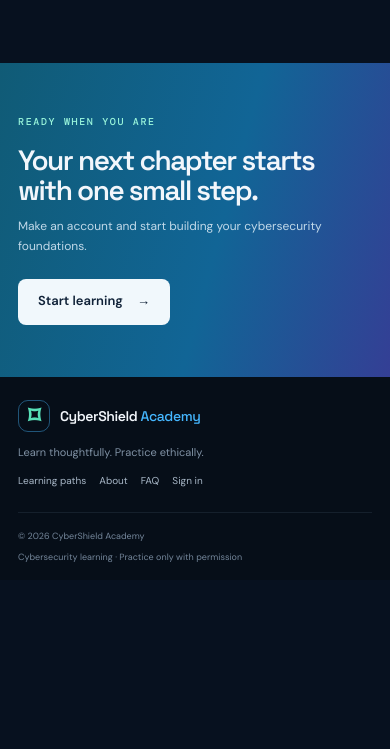
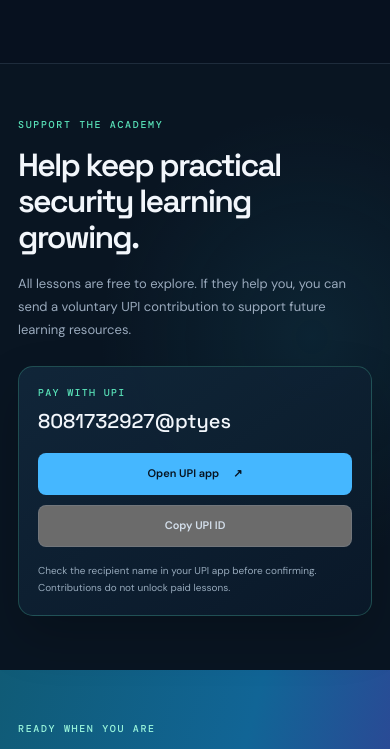
Before and after one commit to vipinyadav885817-wq/CyberShield-Academy, a plain HTML site: page index.html in a window 390 px wide. Shown: the part 4176-4925 px from the top of the page. Before the commit the page ends 4756 px from the top, so only its background shows below. Drawn offline with nearby package versions, Linux system fonts and the light colour scheme.

Commit message:
Add UPI support contribution option

```diff
--- a/index.html
+++ b/index.html
@@ -145,6 +145,25 @@
             </div>
         </section>
 
+        <section class="support-section" id="support">
+            <div class="section-wrap support-wrap">
+                <div class="support-copy">
+                    <p class="eyebrow">SUPPORT THE ACADEMY</p>
+                    <h2>Help keep practical security learning growing.</h2>
+                    <p>All lessons are free to explore. If they help you, you can send a voluntary UPI contribution to support future learning resources.</p>
+                </div>
+                <div class="support-card">
+                    <span class="support-card-label">PAY WITH UPI</span>
+                    <strong class="support-upi-id">8081732927@ptyes</strong>
+                    <div class="support-actions">
+                        <a class="button button-primary" href="upi://pay?pa=8081732927%40ptyes&amp;cu=INR">Open UPI app <span aria-hidden="true">↗</span></a>
+                        <button class="button button-quiet" type="button" id="copyUpiButton" data-upi="8081732927@ptyes">Copy UPI ID</button>
+                    </div>
+                    <p class="support-note" id="upiCopyStatus" aria-live="polite">Check the recipient name in your UPI app before confirming. Contributions do not unlock paid lessons.</p>
+                </div>
+            </div>
+        </section>
+
         <section class="contact-section" id="contact">
             <div class="section-wrap contact-wrap">
                 <div><p class="eyebrow">READY WHEN YOU ARE</p><h2>Your next chapter starts<br>with one small step.</h2><p>Make an account and start building your cybersecurity foundations.</p></div>
@@ -157,7 +176,7 @@
         <div class="section-wrap footer-main">
             <a class="brand" href="#home"><span class="brand-mark" aria-hidden="true">⌑</span><span>CyberShield <strong>Academy</strong></span></a>
             <p>Learn thoughtfully. Practice ethically.</p>
-            <div class="footer-links"><a href="#courses">Learning paths</a><a href="#about">About</a><a href="#faq">FAQ</a><a href="auth.html">Sign in</a></div>
+            <div class="footer-links"><a href="#courses">Learning paths</a><a href="#about">About</a><a href="#faq">FAQ</a><a href="#support">Support the academy</a><a href="auth.html">Sign in</a></div>
         </div>
         <div class="section-wrap footer-bottom"><span>© <span id="currentYear"></span> CyberShield Academy</span><span>Cybersecurity learning · Practice only with permission</span></div>
     </footer>
--- a/script.js
+++ b/script.js
@@ -4,9 +4,23 @@ const filterButtons = document.querySelectorAll(".filter-chip");
 const courseCards = document.querySelectorAll(".course-card");
 const emptyFilter = document.getElementById("emptyFilter");
 const yearLabel = document.getElementById("currentYear");
+const copyUpiButton = document.getElementById("copyUpiButton");
+const upiCopyStatus = document.getElementById("upiCopyStatus");
 
 if (yearLabel) {
     yearLabel.textContent = new Date().getFullYear();
+}
+
+if (copyUpiButton && upiCopyStatus) {
+    copyUpiButton.addEventListener("click", async function() {
+        const upiId = copyUpiButton.dataset.upi;
+        try {
+            await navigator.clipboard.writeText(upiId);
+            upiCopyStatus.textContent = "UPI ID copied. Check the recipient name in your app before confirming payment.";
+        } catch (error) {
+            upiCopyStatus.textContent = "UPI ID: " + upiId + " — copy it and check the recipient name before confirming.";
+        }
+    });
 }
 
 if (menuToggle && primaryNav) {
--- a/style.css
+++ b/style.css
@@ -140,6 +140,16 @@ button:focus-visible, a:focus-visible, summary:focus-visible, input:focus-visibl
 .faq-list summary span { color: var(--mint); font-size: 19px; transition: transform .2s ease; }
 .faq-list details[open] summary span { transform: rotate(45deg); }
 .faq-list details p { max-width: 690px; margin: -4px 0 18px; color: var(--muted); font-size: 12px; line-height: 1.8; }
+.support-section { padding-block: 72px; border-top: 1px solid var(--line); background: radial-gradient(ellipse at 80% 45%, rgba(25, 103, 128, .18), transparent 48%), #091522; }
+.support-wrap { display: grid; grid-template-columns: 1fr minmax(300px, .8fr); align-items: center; gap: 54px; }
+.support-copy h2 { max-width: 520px; margin: 0; font: 600 clamp(29px, 4vw, 43px)/1.12 var(--font-display); letter-spacing: -1.8px; }
+.support-copy > p:last-child { max-width: 525px; margin: 16px 0 0; color: var(--muted); font-size: 13px; line-height: 1.8; }
+.support-card { padding: 23px; border: 1px solid rgba(88, 224, 183, .24); border-radius: 15px; background: linear-gradient(145deg, rgba(17, 39, 58, .96), rgba(10, 25, 41, .96)); box-shadow: 0 22px 50px rgba(0, 0, 0, .2); }
+.support-card-label { display: block; margin-bottom: 9px; color: var(--mint); font: 500 10px var(--font-mono); letter-spacing: 1.3px; }
+.support-upi-id { display: block; overflow-wrap: anywhere; color: #f2f6fb; font: 500 20px var(--font-display); }
+.support-actions { display: flex; flex-wrap: wrap; gap: 10px; margin-top: 19px; }
+.support-actions .button { min-height: 42px; padding-inline: 14px; font-size: 11px; }
+.support-note { margin: 15px 0 0; color: #96a9bb; font-size: 10px; line-height: 1.7; }
 .contact-section { padding-block: 52px; background: linear-gradient(105deg, #105b76, #116596 56%, #343f95); }
 .contact-wrap { display: flex; align-items: center; justify-content: space-between; gap: 30px; }
 .contact-wrap .eyebrow { color: #99f5db; }
@@ -274,6 +284,12 @@ button:focus-visible, a:focus-visible, summary:focus-visible, input:focus-visibl
     .terminal-window { width: 95%; }
     .about-sticker { right: 0; bottom: 7px; }
     .faq-section { padding-block: 65px; }
+    .support-section { padding-block: 54px; }
+    .support-wrap { grid-template-columns: 1fr; gap: 24px; }
+    .support-copy h2 { font-size: 32px; }
+    .support-card { padding: 19px; }
+    .support-actions { flex-direction: column; align-items: stretch; }
+    .support-actions .button { width: 100%; }
     .contact-wrap { align-items: flex-start; flex-direction: column; gap: 23px; }
     .footer-main { align-items: flex-start; flex-direction: column; justify-content: center; gap: 12px; padding-block: 23px; }
     .footer-main > p { margin: 0; }
```
